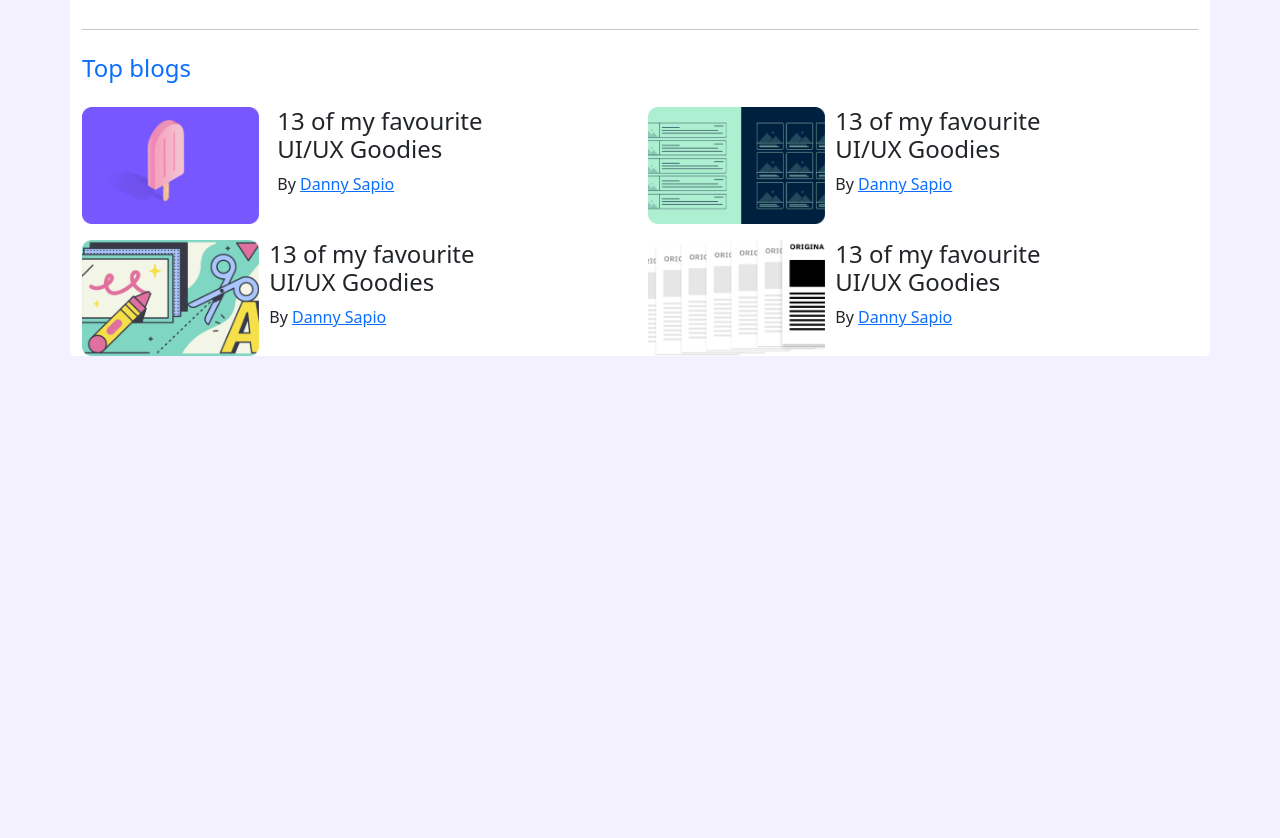
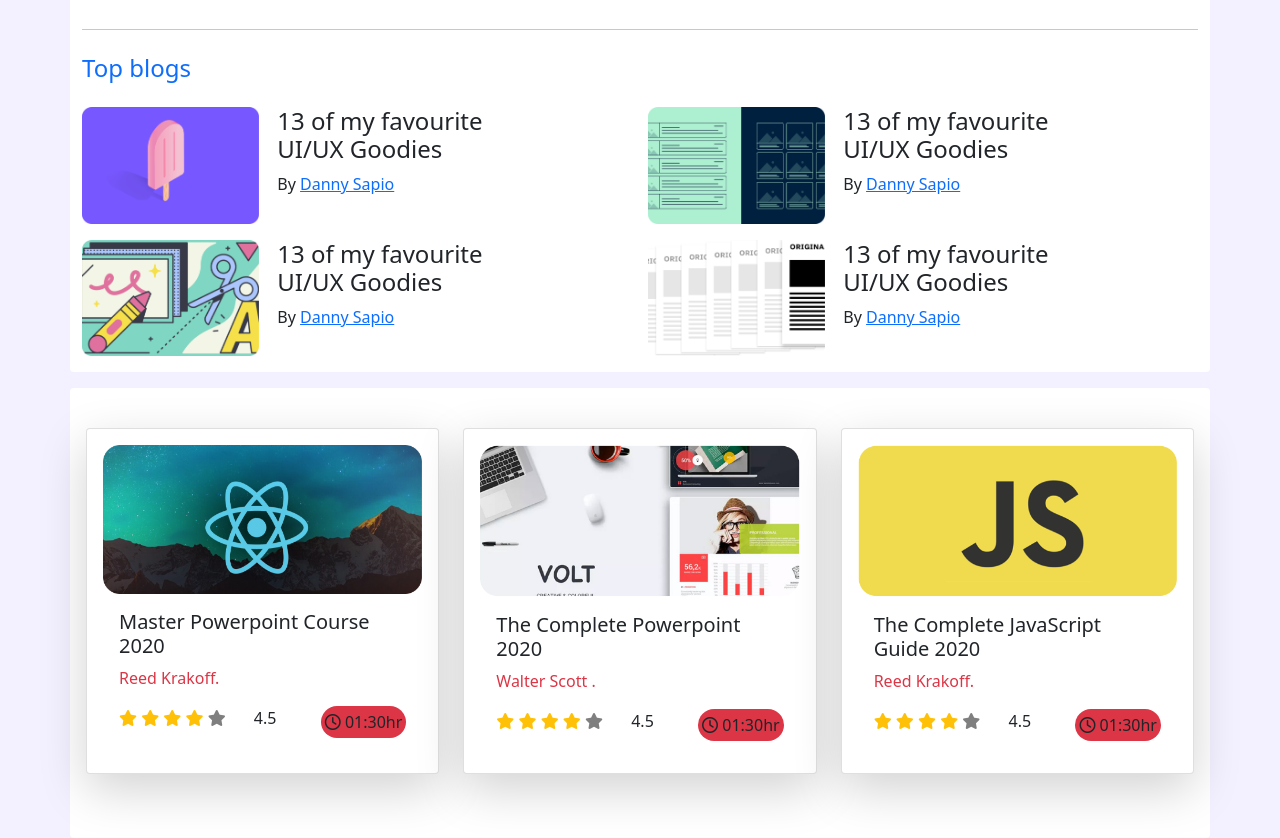
Before and after one commit to SubarnaAkter/leader-board, a plain HTML site: page index.html in a window 1280 px wide. Shown: the part 300-1138 px from the top of the page. Before the commit the page ends 800 px from the top, so only its background shows below. Drawn offline with Linux system fonts and the light colour scheme.

Commit message:
responsive design updated

```diff
--- a/index.html
+++ b/index.html
@@ -5,6 +5,8 @@
     <meta name="viewport" content="width=device-width, initial-scale=1.0">
 
     <title>Leader-board-bootstrap</title>
+     <!--Font AWesome-->
+     <script src="https://kit.fontawesome.com/5b055b30da.js" crossorigin="anonymous"></script>
     <link rel="stylesheet" href="css/bootstrap.min.css">
 </head>
 <body style="background-color: #F3F1FF;">
@@ -20,13 +22,13 @@
                     <span class="navbar-toggler-icon"></span>
                   </button>
 
-              <div class="collapse navbar-collapse" id="navbarNavAltMarkup">
+              <div class="collapse navbar-collapse" id="navbarSupportedContent">
                 <ul class="navbar-nav ms-auto mb-2 mb-lg-0 d-flex align-items-center">
                     <li class="nav-item">
                       <a class="nav-link active" aria-current="page" href="#">Home</a>
                     </li>
                     <li class="nav-item">
-                      <a class="nav-link active" href="#">About</a>
+                      <a class="nav-link " href="#">About</a>
                     </li>
                     <li class="nav-item">
                       <a class="nav-link" href="#">Works</a>
@@ -38,9 +40,10 @@
               </div>
             </div>
           </nav>
+
     </header>
     <main>
-        <section class="container bg-white rounded">
+        <section class="container bg-white rounded pb-3">
 
             <div class="pb-3">
                 <h4 class="text-primary my-4">Top player</h4>
@@ -75,14 +78,39 @@
             <div>
                 <h4 class="text-primary my-4">Top blogs</h4>
                 <div class="row g-3">
-                    <div class=" col-md-12 col-lg-6 d-flex ">
+                    <div class="col-12 col-md-12 col-lg-6 d-flex ">
                         <div class="row">
-                            <div class="col-md-4">
+                            <div class="col-md-4 col-12">
                                 <img width="177px" src="images/blogs/blog-1.png" alt="">
                             </div>
 
-                            <div  class="ps-3
-                         col-md-6">
+                            <div  class="ps-3  col-md-6 col-12">
+                                <h4>13 of my favourite UI/UX Goodies</h4>
+                                <p>By <a href="">Danny Sapio</a></p>
+                            </div>
+                        </div>
+
+                    </div>
+                    <div class=" col-md-12 col-lg-6 d-flex col-12 ">
+                        <div class="row">
+                            <div class="col-md-4 col-12">
+                                <img width="177px" src="images/blogs/blog-2.png" alt="">
+                            </div>
+
+                            <div  class="ps-3  col-md-6 col-12">
+                                <h4>13 of my favourite UI/UX Goodies</h4>
+                                <p>By <a href="">Danny Sapio</a></p>
+                            </div>
+                        </div>
+
+                    </div>
+                    <div class=" col-md-12 col-lg-6 d-flex col-12 ">
+                        <div class="row">
+                            <div class="col-md-4 col-12">
+                                <img width="177px" src="images/blogs/blog-3.png" alt="">
+                            </div>
+
+                            <div  class="ps-3 col-md-6 col-12">
                                 <h4>13 of my favourite UI/UX Goodies</h4>
                                 <p>By <a href="">Danny Sapio</a></p>
                             </div>
@@ -91,39 +119,97 @@
                     </div>
                     <div class=" col-md-12 col-lg-6 d-flex ">
                         <div class="row">
-                            <div class="col-md-4">
-                                <img width="177px" src="images/blogs/blog-2.png" alt="">
+                            <div class="col-md-4 col-12">
+                                <img width="177px" src="images/blogs/blog-4.png" alt="">
                             </div>
 
-                            <div  class="ps-2  col-md-6">
+                            <div  class="ps-3 col-md-6 col-12">
                                 <h4>13 of my favourite UI/UX Goodies</h4>
                                 <p>By <a href="">Danny Sapio</a></p>
                             </div>
                         </div>
 
                     </div>
-                    <div class=" col-md-12 col-lg-6 d-flex ">
-                        <div class="row">
-                            <div class="col-md-4">
-                                <img width="177px" src="images/blogs/blog-3.png" alt="">
+                </div>
             </div>
 
-                            <div  class="ps-2  col-md-6">
-                                <h4>13 of my favourite UI/UX Goodies</h4>
-                                <p>By <a href="">Danny Sapio</a></p>
+        </section>
+        <section class="container bg-white rounded mt-3 p-3">
+            <div class="row row-cols-1 row-cols-md-3 g-4 mb-5">
+                <div class="col mt-5">
+                  <div class="card h-100 p-3 shadow-lg">
+                    <img src="images/courses/course-1.png" class="card-img-top" alt="...">
+                    <div class="card-body">
+                      <h5 class="card-title"> Master Powerpoint  Course 2020</h5>
+                      <p class="text-danger">Reed Krakoff.</p>
+                      <div class="course-info  d-flex justify-content-between">
+                        <div>
+                           <i class="fas fa-star filled text-warning"></i>
+                           <i class="fas fa-star filled text-warning"></i>
+                           <i class="fas fa-star filled text-warning"></i>
+                           <i class="fas fa-star filled text-warning"></i>
+                           <i class="fas fa-star empty text-black-50"></i>
+
+                           <span class="ms-4">4.5</span>
+                        </div>
+
+                        <div class="course-duration bg-danger rounded-pill p-1">
+                           <i class="far fa-clock"></i>
+                           01:30hr
+                        </div>
                     </div>
                     </div>
 
                   </div>
-                    <div class=" col-md-12 col-lg-6 d-flex ">
-                        <div class="row">
-                            <div class="col-md-4">
-                                <img width="177px" src="images/blogs/blog-4.png" alt="">
+                </div>
+                <div class="col mt-5 ">
+                  <div class="card h-100 p-3 shadow-lg">
+                    <img src="images/courses/course-2.png" class="card-img-top" alt="...">
+                    <div class="card-body">
+                      <h5 class="card-title">The Complete Powerpoint 2020 </h5>
+                      <p class="text-danger">Walter Scott .</p>
+                      <div class="course-info  d-flex justify-content-between">
+                        <div>
+                           <i class="fas fa-star filled text-warning"></i>
+                           <i class="fas fa-star filled text-warning"></i>
+                           <i class="fas fa-star filled text-warning"></i>
+                           <i class="fas fa-star filled text-warning"></i>
+                           <i class="fas fa-star empty text-black-50"></i>
+
+                           <span class="ms-4">4.5</span>
                         </div>
 
-                            <div  class="ps-2 col-md-6">
-                                <h4>13 of my favourite UI/UX Goodies</h4>
-                                <p>By <a href="">Danny Sapio</a></p>
+                        <div class="course-duration bg-danger rounded-pill p-1">
+                           <i class="far fa-clock"></i>
+                           01:30hr
+                        </div>
+                    </div>
+                    </div>
+
+                  </div>
+                </div>
+                <div class="col  mt-5">
+                  <div class="card h-100 p-3 shadow-lg">
+                    <img src="images/courses/course-3.png" class="card-img-top" alt="...">
+                    <div class="card-body">
+                      <h5 class="card-title">The Complete JavaScript
+                        Guide 2020</h5>
+                      <p class="text-danger">Reed Krakoff.</p>
+                      <div class="course-info  d-flex justify-content-between">
+                        <div>
+                           <i class="fas fa-star filled text-warning"></i>
+                           <i class="fas fa-star filled text-warning"></i>
+                           <i class="fas fa-star filled text-warning"></i>
+                           <i class="fas fa-star filled text-warning"></i>
+                           <i class="fas fa-star empty text-black-50"></i>
+
+                           <span class="ms-4">4.5</span>
+                        </div>
+
+                        <div class="course-duration bg-danger rounded-pill p-1">
+                           <i class="far fa-clock"></i>
+                           01:30hr
+                        </div>
                     </div>
                     </div>
 
```
Lines whose indentation alone changed are shown as unchanged.
